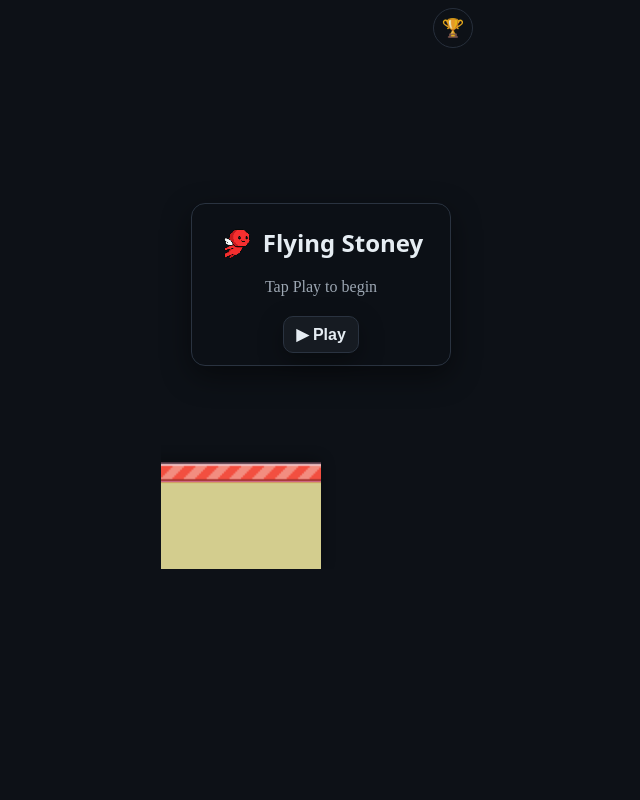
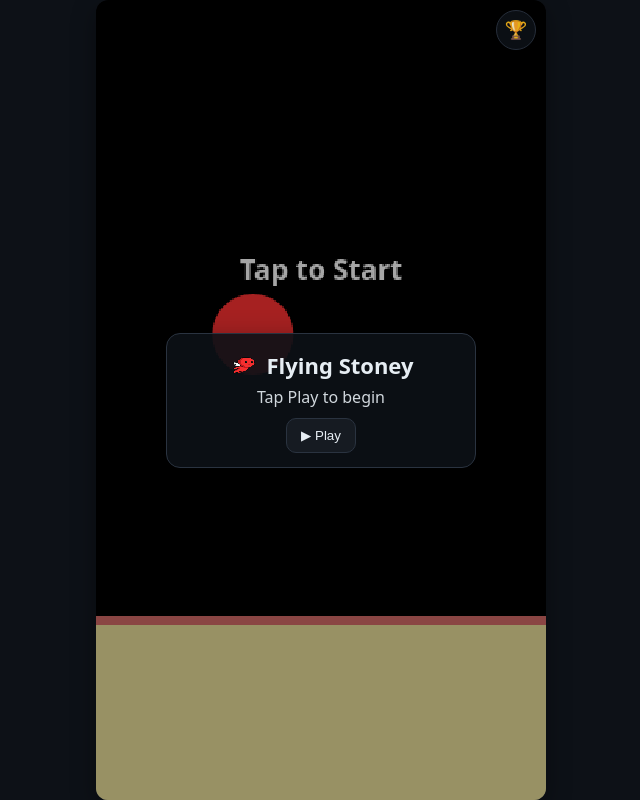
Before and after one commit to uwumasud/Flappy-Redstone, a website: page index.html in a window 1280 px wide. Shown: the whole page, without its empty margins (319-959 px from the left). Drawn offline with Linux system fonts and the light colour scheme.

Commit message:
fixing full screen issues

```diff
--- a/index.html
+++ b/index.html
@@ -8,88 +8,110 @@
   />
   <title>Flying Stoney</title>
 
-  <!-- Optional: use your gameover icon -->
   <link rel="icon" href="assets/sprites/gameover.png" />
 
-  <!-- Preload a few heavy images so splash appears instantly -->
-  <link rel="preload" as="image" href="assets/sprites/background-day.png" />
-  <link rel="preload" as="image" href="assets/sprites/base.png" />
-  <link rel="preload" as="image" href="assets/sprites/redbird-midflap.png" />
+  <style>
+    /* Page baseline */
+    :root { color-scheme: dark light; }
+    html, body { height: 100%; margin: 0; }
+    body { background: #0d1117; font-family: system-ui, Segoe UI, Roboto, Arial, sans-serif; }
 
-  <!-- Your existing game styles -->
-  <link rel="stylesheet" href="./style.css" />
+    /* Full-viewport app wrapper */
+    #app {
+      position: fixed; inset: 0;
+      display: grid; place-items: center;
+      background: #0d1117;
+    }
 
-  <!-- Minimal styles for splash + leaderboard button -->
-  <style>
-    /* Make the wrapper the positioning context for floating controls */
-    #app { position: relative; max-width: 320px; margin: 0 auto; }
+    /* The game “stage” – everything (canvas, splash, trophy) is positioned to this */
+    #stage {
+      position: relative;
+      /* Keep Flappy aspect ratio but scale to fit viewport.
+         288/512 = 0.5625 */
+      width: min(100vw, calc(100vh * 0.5625));
+      height: min(100vh, calc(100vw / 0.5625));
+      max-height: 100vh;
+      max-width: 100vw;
+      border-radius: 12px;
+      overflow: hidden; /* ensures overlays don’t spill */
+      box-shadow: 0 8px 24px rgba(0,0,0,.35);
+      background: #141a22; /* behind canvas while loading */
+    }
 
-    /* Fullscreen (within #app) canvas */
-    #game { display:block; width:100%; height:auto; background:#141a22; }
+    /* Canvas fills the stage exactly */
+    #game {
+      width: 100%; height: 100%;
+      display: block;
+      image-rendering: pixelated; /* crisp retro look */
+      background: #141a22;
+    }
 
-    /* Splash overlay */
+    /* Floating trophy button, anchored to stage */
+    #lbBtn{
+      position: absolute; right: 10px; top: 10px; z-index: 5;
+      width: 40px; height: 40px; border-radius: 20px;
+      border: 1px solid #2a3340; background: #0d1117; color: #e6edf3;
+      display: flex; align-items: center; justify-content: center;
+      font-size: 18px; cursor: pointer; opacity: .9;
+    }
+    #lbBtn:hover{ opacity: 1; }
+
+    /* Centered splash overlay (simple, no stray images) */
     .splash{
-      position:absolute; inset:0; display:grid; place-items:center;
-      background:#0d1117; transition:opacity .18s ease; z-index:4;
+      position: absolute; inset: 0; z-index: 4;
+      display: grid; place-items: center;
+      background: rgba(0,0,0,.35);
+      transition: opacity .18s ease;
     }
-    .splash .bg{ position:absolute; inset:0; overflow:hidden; }
-    .splash .bg-img{ position:absolute; inset:auto 0 112px 0; width:100%; object-fit:cover; }
-    .splash .base-img{ position:absolute; bottom:0; left:0; width:100%; }
     .splash .card{
-      position:relative; z-index:1; width:85%; max-width:260px;
-      background:#0d1117e6; border:1px solid #2a3340; border-radius:14px;
-      padding:12px; color:#e6edf3; text-align:center; box-shadow:0 10px 30px rgba(0,0,0,.45);
+      width: 85%; max-width: 280px;
+      background: #0d1117e6; color: #e6edf3;
+      border: 1px solid #2a3340; border-radius: 14px;
+      padding: 14px; text-align: center;
+      box-shadow: 0 10px 30px rgba(0,0,0,.45);
     }
-    .splash .title{ display:flex; align-items:center; justify-content:center; gap:8px; margin-bottom:8px; }
-    .splash .logo{ width:36px; height:auto; image-rendering:pixelated; }
-    .splash .card a{ color:#e6edf3; text-decoration:none; font-weight:700; }
+    .splash .title{
+      display: flex; gap: 8px; align-items: center; justify-content: center;
+      font-weight: 800; font-size: 22px; margin: 2px 0 6px;
+    }
+    .splash .logo{ width: 30px; height: 30px; image-rendering: pixelated; }
     .splash .cta{
-      margin-top:8px; padding:8px 12px; border-radius:10px; border:1px solid #2a3340;
-      background:#161b22; color:#e6edf3; cursor:pointer;
+      margin-top: 10px; padding: 9px 14px; border-radius: 10px;
+      border: 1px solid #2a3340; background: #161b22; color: #e6edf3; cursor: pointer;
     }
     .splash .cta:hover{ background:#1b2230; }
-
-    /* Floating Leaderboard button (top-right over canvas) */
-    #lbBtn{
-      position:absolute; right:8px; top:8px; z-index:5;
-      width:40px; height:40px; border-radius:20px;
-      border:1px solid #2a3340; background:#0d1117; color:#e6edf3;
-      display:flex; align-items:center; justify-content:center;
-      font-size:18px; cursor:pointer; opacity:.9;
-    }
-    #lbBtn:hover{ opacity:1; }
+    .hidden { display: none !important; }
   </style>
 </head>
 <body>
   <div id="app">
-    <!-- Game canvas -->
-    <canvas id="game" width="288" height="512" aria-label="Flying Stoney"></canvas>
+    <!-- All UI is relative to this frame -->
+    <div id="stage" aria-label="Flying Stoney">
+      <canvas id="game" width="288" height="512"></canvas>
 
-    <!-- Leaderboard FAB (game.js will attach handlers) -->
-    <button id="lbBtn" aria-label="Leaderboard">🏆</button>
+      <!-- Leaderboard FAB the game.js uses -->
+      <button id="lbBtn" aria-label="Leaderboard">🏆</button>
 
-    <!-- One-button splash -->
-    <div id="splash" class="splash" aria-hidden="false">
-      <div class="bg">
-        <img class="bg-img"   src="assets/sprites/background-day.png" alt="" />
-        <img class="base-img" src="assets/sprites/base.png" alt="" />
-      </div>
-      <div class="card">
-        <div class="title">
-          <img src="assets/sprites/redbird-midflap.png" alt="" class="logo" />
-          <a id="gameName" href="https://t.me/your_username" target="_blank" rel="noopener">Flying Stoney</a>
+      <!-- Minimal, safe splash (no drifting images) -->
+      <div id="splash" class="splash" aria-hidden="false">
+        <div class="card">
+          <div class="title">
+            <img src="assets/sprites/redbird-midflap.png" class="logo" alt="">
+            <div>Flying Stoney</div>
+          </div>
+          <div id="subtitle" style="opacity:.9">Tap Play to begin</div>
+          <button id="playBtn" class="cta">▶ Play</button>
         </div>
-        <p id="subtitle">Tap Play to begin</p>
-        <button id="playBtn" class="cta">▶ Play</button>
       </div>
     </div>
   </div>
 
-  <!-- Your game code -->
-  <script type="module" src="./src/game.js"></script>
-  <script>
+  <!-- Your game bundle -->
+  <script type="module">
+    import './src/game.js';
+
     // Telegram expand (safe no-op elsewhere)
-    if (window.Telegram?.WebApp) Telegram.WebApp.expand();
+    try { if (window.Telegram?.WebApp) Telegram.WebApp.expand(); } catch {}
 
     // Splash wiring
     const splash   = document.getElementById('splash');
@@ -98,22 +120,21 @@
 
     function hideSplash() {
       splash.style.opacity = '0';
-      setTimeout(() => { splash.style.display = 'none'; }, 180);
+      setTimeout(() => { splash.classList.add('hidden'); }, 180);
     }
     function showSplash(text) {
       if (text) subtitle.textContent = text;
-      splash.style.display = 'grid';
-      void splash.offsetHeight; // reflow for fade-in
+      splash.classList.remove('hidden');
       splash.style.opacity = '1';
     }
 
     playBtn.addEventListener('click', () => {
       hideSplash();
-      // Tell game.js to start (your loop listens for this)
+      // tell game loop to start
       window.dispatchEvent(new Event('stoney:start'));
     });
 
-    // Show splash again after game over (game.js dispatches this with score)
+    // after game over, game.js dispatches this with {detail:{score}}
     window.addEventListener('stoney:gameover', (e) => {
       const score = e?.detail?.score ?? 0;
       showSplash(`Game Over — Score: ${score}`);
```
